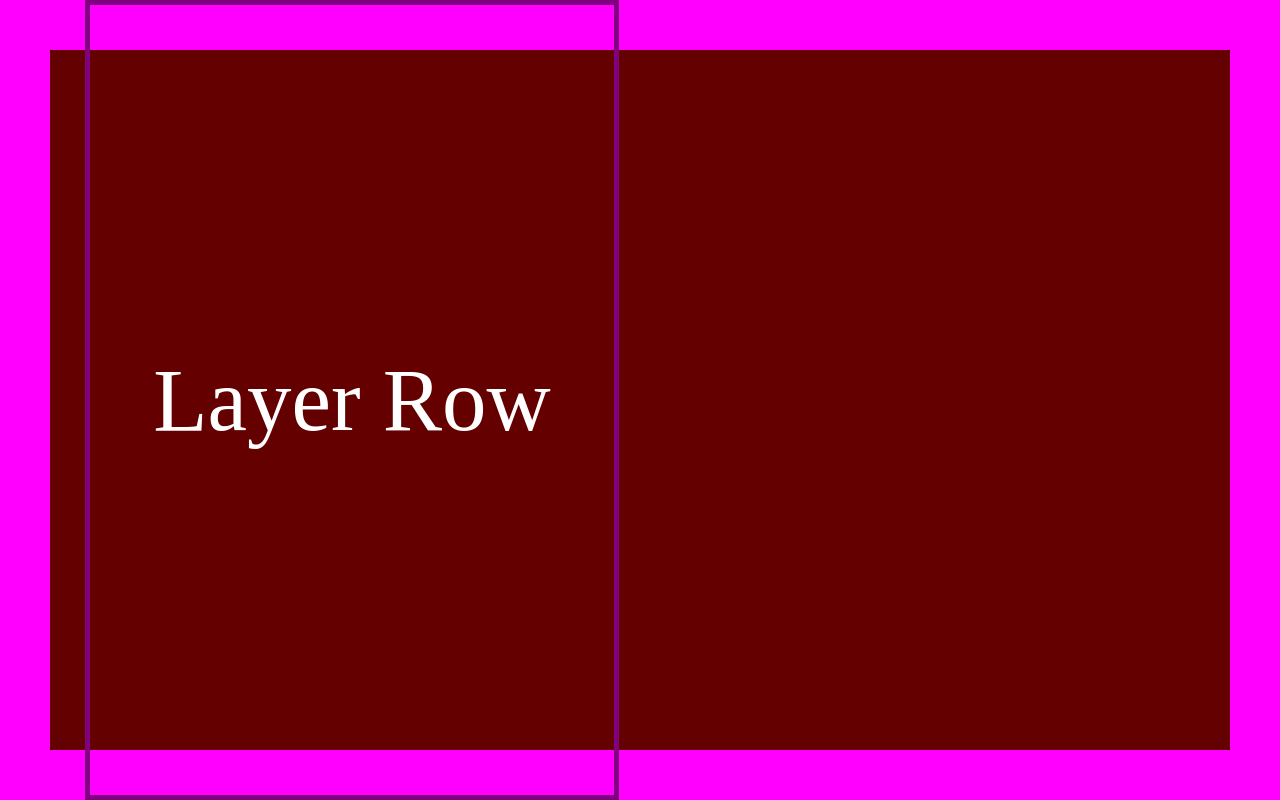
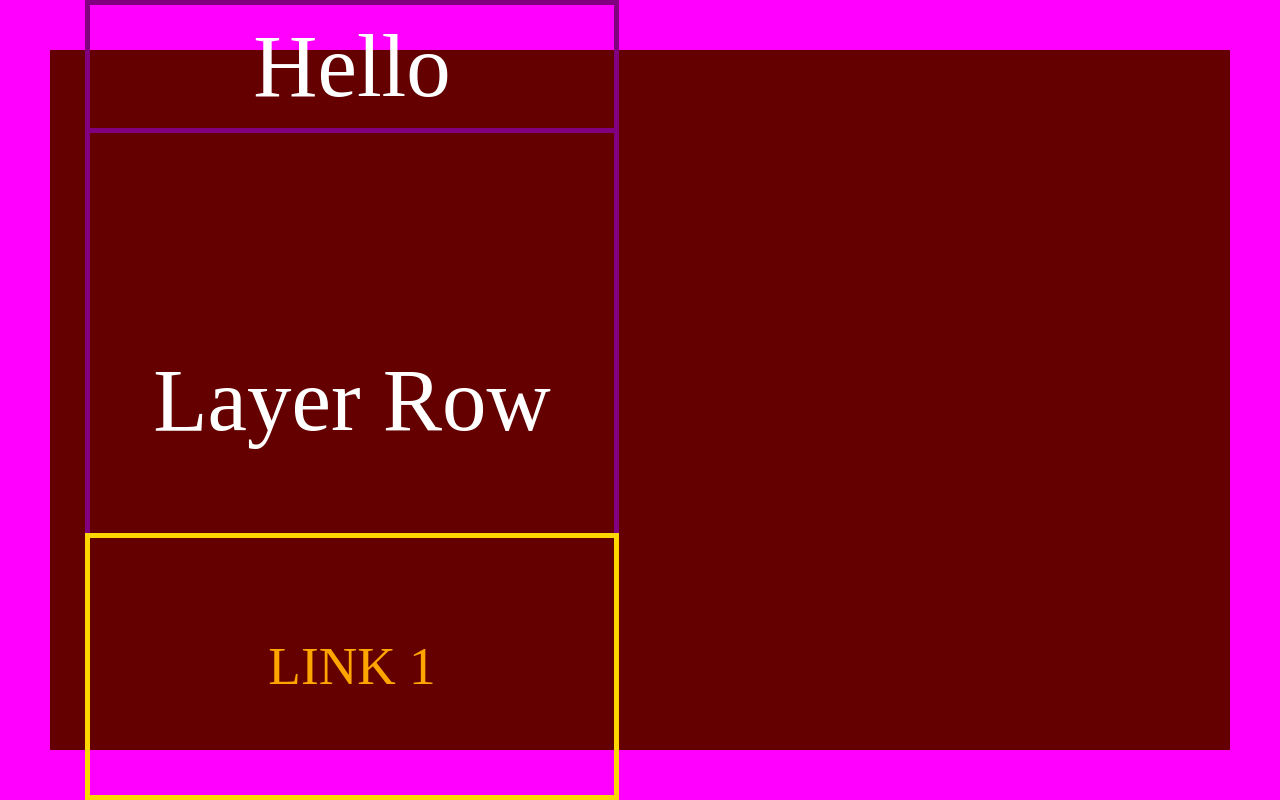
Before and after one commit to Driijko/Framework, a React (Create React App) app: page /page2 in a window 1280 px wide. Built offline with nearby package versions, Linux system fonts and the light colour scheme; a web font is replaced by a local one.

Commit message:
Add fixed type layer

```diff
--- a/src/App/Content/1 Sections/LayerSection.js
+++ b/src/App/Content/1 Sections/LayerSection.js
@@ -4,26 +4,35 @@ import styled, {css} from "styled-components";
 
 // STYLE ////////////////////////////////////////////////////////////
 // Layout function ---------------------------------------------------
-function layerSectionType(type, containerLength) {
+function layerSectionType(type, containerSize) {
     if (type === "column") {
         return `
+            position: relative;
             width: 100%;
-            height: ${containerLength}px;
+            height: ${containerSize.height}px;
         `;
     }
     else if (type === "row" ) {
         return `
+            position: relative;
             height: 100%;
-            width: ${containerLength}px;
+            width: ${containerSize.width}px;
         `;
     }
+    else if (type === "fixed") {
+        return `
+            position: fixed;
+            pointer-events: none;
+            height: ${containerSize.height}px;
+            width: ${containerSize.width}px;
+        `;
+    };
 };
 
 // COMPONENT ////////////////////////////////////////////////////////////
-const LayerSection = styled("div")`${({type, containerLength})=>css`
-    position: relative;
+const LayerSection = styled("div")`${({type, containerSize})=>css`
     box-sizing: border-box;
-    ${layerSectionType(type, containerLength)}
+    ${layerSectionType(type, containerSize)}
 `}`;
 
 // EXPORTS //////////////////////////////////////////////////
--- a/src/App/Content/1 Sections/Page1/Page1Layer1.js
+++ b/src/App/Content/1 Sections/Page1/Page1Layer1.js
@@ -7,9 +7,10 @@ import TextHeader0 from "../../2 Elements/Text/TextHeaders/TextHeader0";
 
 // COMPONENT /////////////////////////////////////////////////////////
 function Page1Layer1({width, height, tabIndex, enter, triggerExit}) {
+    const containerSize = {width: width, height: height}
     return (
         <Layer type="column">
-            <LayerSection type="column" containerLength={height} >
+            <LayerSection type="column" containerSize={containerSize} >
                 <TextHeader0
                     width={width}
                     level={1}
@@ -25,7 +26,7 @@ function Page1Layer1({width, height, tabIndex, enter, triggerExit}) {
                     <h1>HEADER AGAIN</h1>
                 </TextHeader0>
             </LayerSection>
-            <LayerSection type="column" containerLength={height}>
+            <LayerSection type="column" containerSize={containerSize}>
                 <TextHeader0
                     width={width}
                     level={1}
--- a/src/App/Content/1 Sections/Page2/Page2Layer0.js
+++ b/src/App/Content/1 Sections/Page2/Page2Layer0.js
@@ -3,12 +3,14 @@
 import Layer from "../Layer";
 import LayerSection from "../LayerSection";
 import TextHeader0 from "../../2 Elements/Text/TextHeaders/TextHeader0";
+import Link from "../../2 Elements/Links/Link";
 
 // COMPONENT ////////////////////////////////////////////////////
-function Page2Layer0({width, tabIndex, enter, triggerExit}) {
+function Page2Layer0({width, height, tabIndex, enter, triggerExit}) {
+    const containerSize = {width: width, height: height};
     return (
         <Layer type="row" >
-            <LayerSection type="row" containerLength={width} >
+            <LayerSection type="row" containerSize={containerSize} >
                 <TextHeader0
                     spatial={[0, 0, 20, 30]}
                     level={1}
@@ -17,7 +19,7 @@ function Page2Layer0({width, tabIndex, enter, triggerExit}) {
                     <h1>Layer Row</h1>
                 </TextHeader0>
             </LayerSection>
-            <LayerSection type="row" containerLength={width} >
+            <LayerSection type="row" containerSize={containerSize} >
                 <TextHeader0
                     spatial={[0, 0, 20, 30]}
                     level={1}
@@ -26,6 +28,44 @@ function Page2Layer0({width, tabIndex, enter, triggerExit}) {
                     <h1>Layer Row</h1>
                 </TextHeader0>
             </LayerSection>
+
+            {/* Fixed Layer ///////////////////////////////////////*/}
+            <LayerSection type="fixed" containerSize={containerSize} >
+                <TextHeader0
+                    width={width}
+                    spatial={[0, 0, 20, 5]}
+                    level={1}
+                >
+                    <h1>Hello</h1>
+                </TextHeader0>
+                <Link
+                    linkType={{
+                        type: "section",
+                        "triggerExit": triggerExit,
+                        linkTo: "/test"
+                    }}
+                    linkStyle={{
+                        number: 0,
+                        colors: [
+                            "orange",
+                            "green",
+                            "red",
+                        ],
+                    }}
+                    width={width}
+                    spatial={[0, 20, 20, 10]}
+                    focus={tabIndex === 1}
+                    enterSelect={tabIndex === 1 && enter}
+                >
+                    LINK 1
+                </Link>
+            </LayerSection>
+            {/* <FixedPosTest
+                    width={width}
+                    spatial={[5, 10, 20, 5]}
+                >
+                    Fixed Position Div
+                </FixedPosTest> */}
         </Layer>
     );
 };
--- a/src/App/Content/2 Elements/Links/LinkStyles/LinkStyle0.js
+++ b/src/App/Content/2 Elements/Links/LinkStyles/LinkStyle0.js
@@ -42,6 +42,7 @@ const LinkStyle0 = styled("a")`${({
     text-align: center;
     font-size: ${width / 10}px;
     cursor: pointer;
+    pointer-events: auto;
 `}`;
 
 export default LinkStyle0;
```
Also changed, not shown: 1 other file (tests, documents, lock files or other folders).
